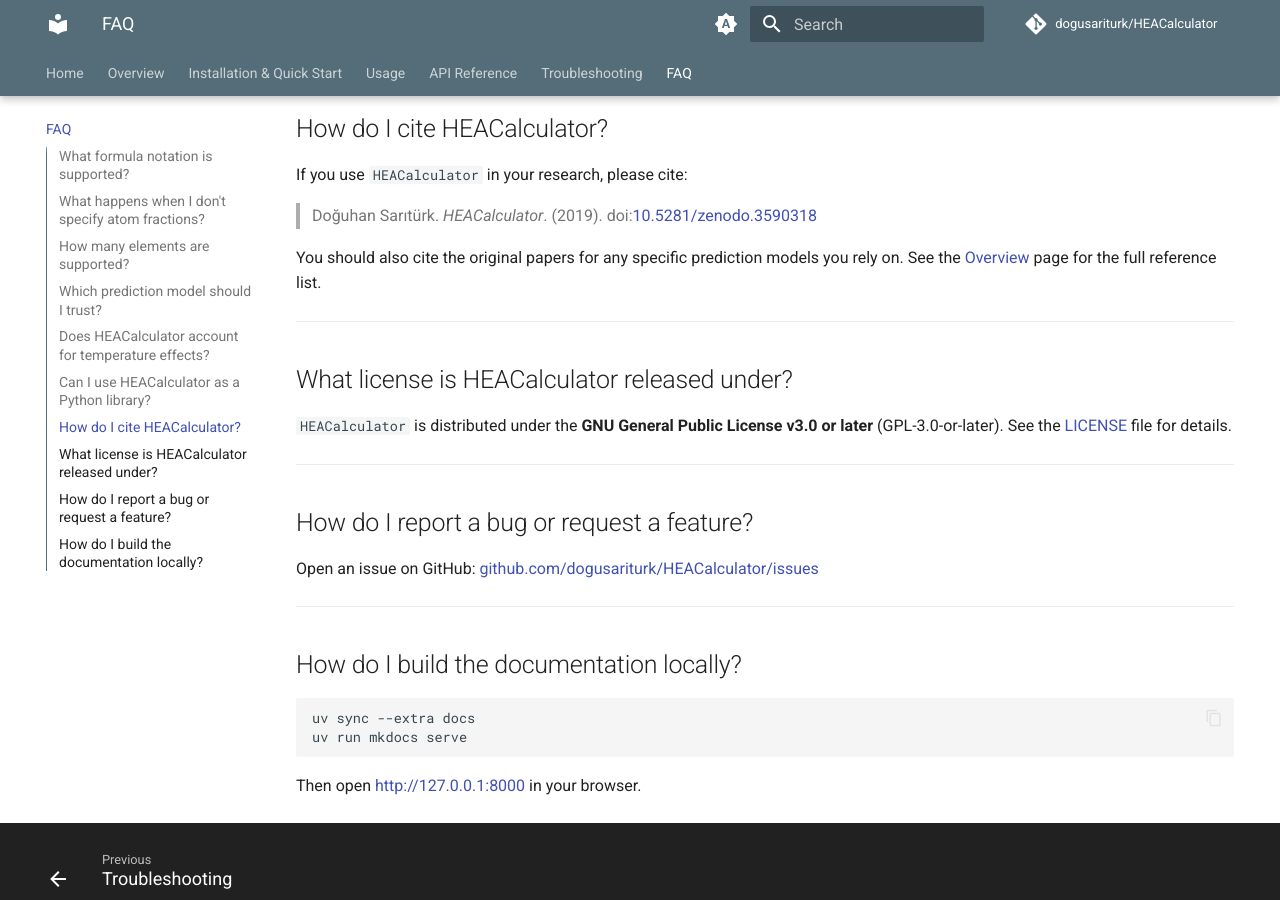
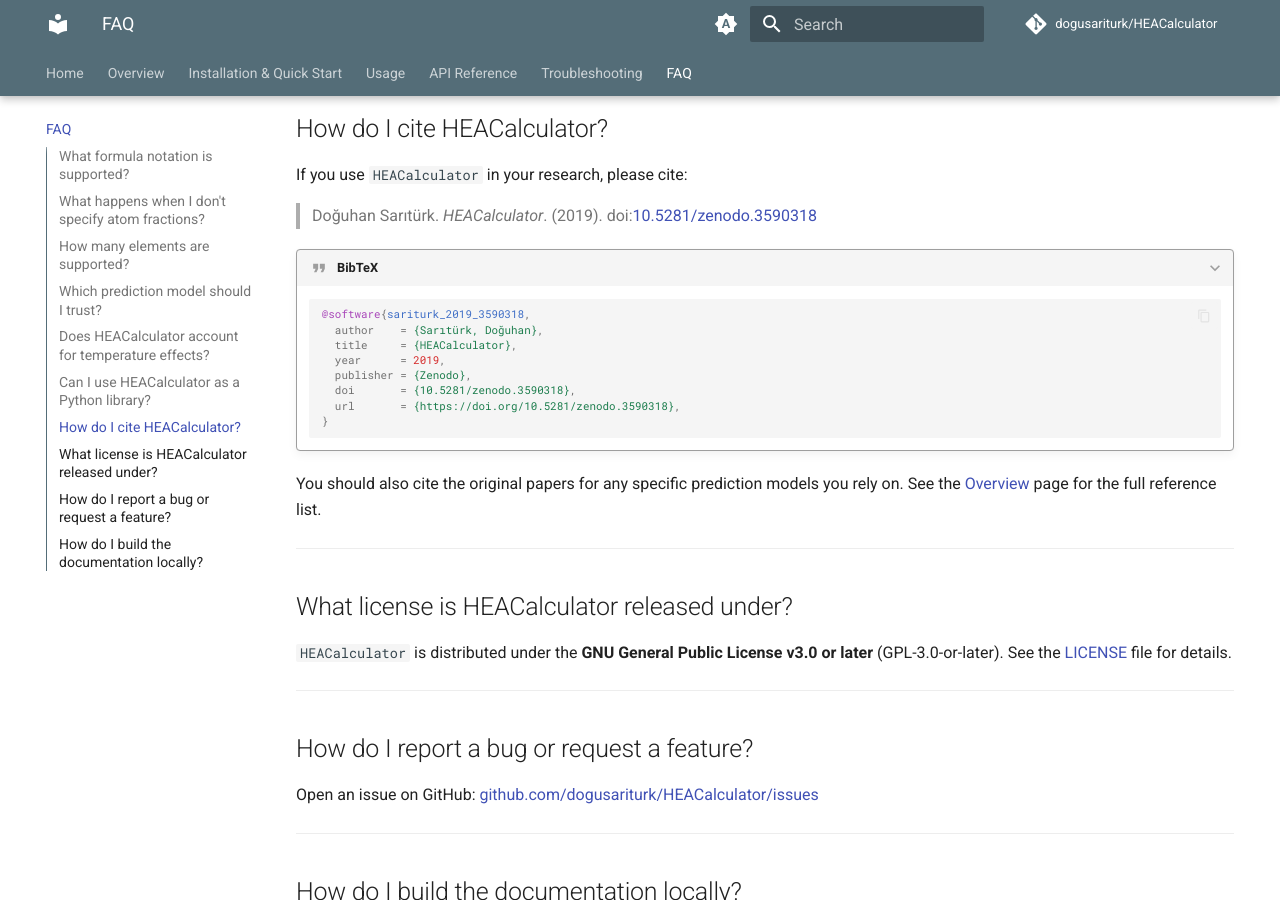
Before and after one commit to dogusariturk/HEACalculator, an MkDocs documentation site: the page built from docs/faq.md, in a window 1280 px wide and 900 px high, scrolled down 1882 px. Built offline with MkDocs 1.6.1 and Material for MkDocs 9.7.7, drawn with Linux system fonts in a browser that asks for light colours; comment, search, counter and statistics services are not loaded.

Commit message:
Add BibTeX citation in FAQ

````diff
--- a/docs/faq.md
+++ b/docs/faq.md
@@ -75,6 +75,18 @@
 
 > Doğuhan Sarıtürk. *HEACalculator*. (2019). doi:[10.5281/zenodo.3590318](https://doi.org/10.5281/zenodo.3590318)
 
+???+ quote "BibTeX"
+    ```bibtex
+    @software{sariturk_2019_3590318,
+      author    = {Sarıtürk, Doğuhan},
+      title     = {HEACalculator},
+      year      = 2019,
+      publisher = {Zenodo},
+      doi       = {10.5281/zenodo.3590318},
+      url       = {https://doi.org/10.5281/zenodo.3590318},
+    }
+    ```
+
 You should also cite the original papers for any specific prediction models you rely on. See the [Overview](overview.md#references) page for the full reference list.
 
 ---
````
